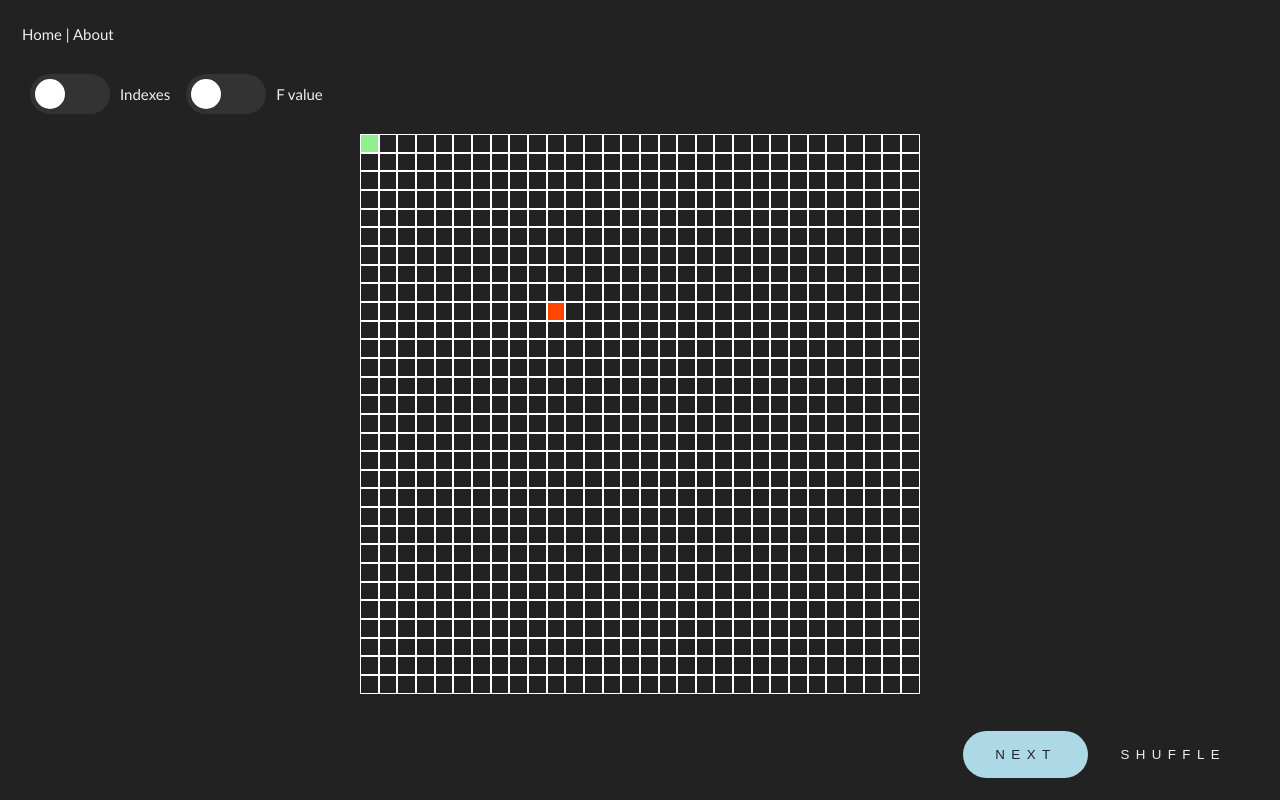
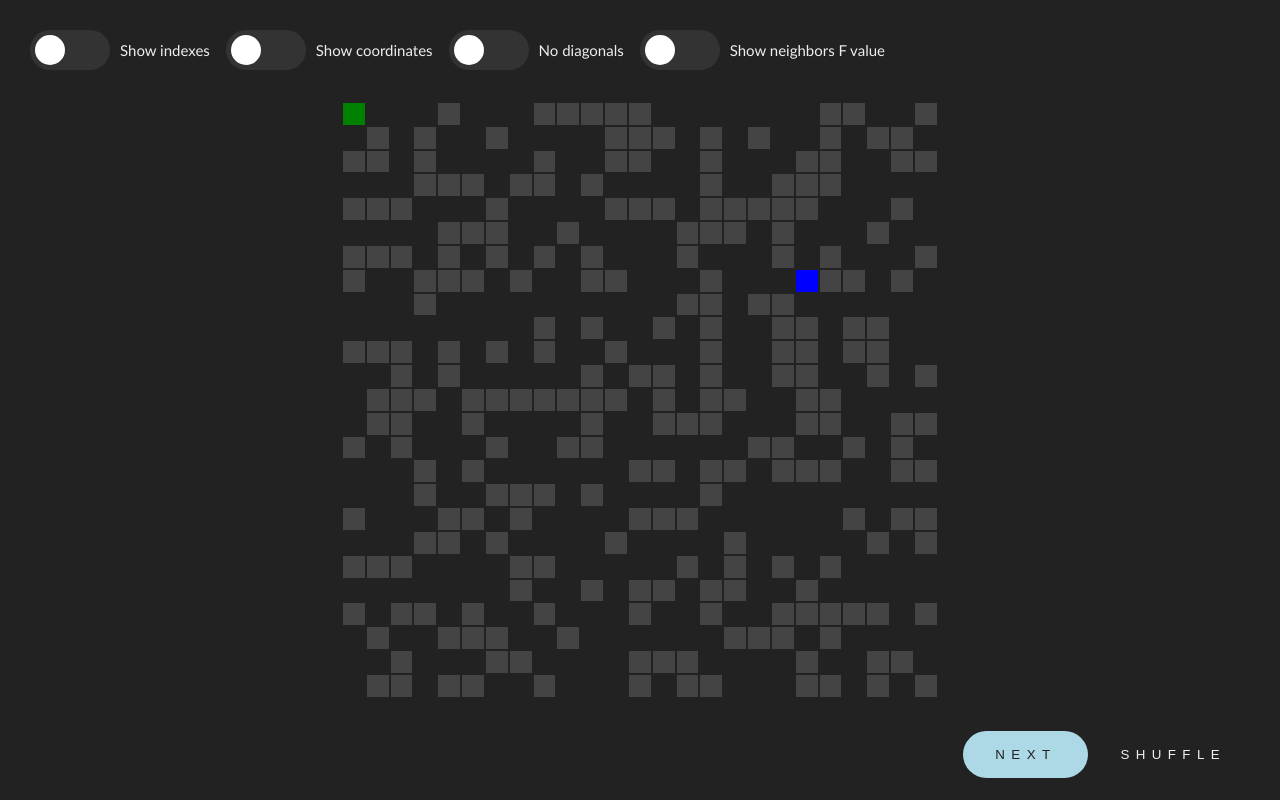
Before and after one commit to NicoloCavalli95horses/a-pathfinder, a Vue app: page / in a window 1280 px wide. Built offline with nearby package versions, Linux system fonts and the light colour scheme.

Commit message:
refactored, added diagonals control

```diff
--- a/package.json
+++ b/package.json
@@ -10,8 +10,7 @@
     "format": "prettier --write src/"
   },
   "dependencies": {
-    "vue": "^3.3.4",
-    "vue-router": "^4.2.5"
+    "vue": "^3.3.4"
   },
   "devDependencies": {
     "@rushstack/eslint-patch": "^1.3.3",
--- a/src/App.vue
+++ b/src/App.vue
@@ -1,12 +1,10 @@
 <template>
-  <nav>
-    <router-link to="/">Home</router-link> |
-    <router-link to="/about">About</router-link>
-  </nav>
-  <router-view />
+  <Home />
 </template>
 
-<script setup></script>
+<script setup>
+import Home from './views/Home.vue';
+</script>
 
 <style scoped lang="scss">
 nav {
--- a/src/assets/base.css
+++ b/src/assets/base.css
@@ -15,6 +15,7 @@
   font-weight: normal;
   user-select: none;
   overflow: hidden;
+  -webkit-tap-highlight-color:  rgba(255, 255, 255, 0);
 }
 
 body {
--- a/src/components/Board.vue
+++ b/src/components/Board.vue
@@ -10,11 +10,16 @@
           'start': start_index == (i * size + j),
           'end': end_index == (i * size + j),
           'active': indexes.includes(i * size + j),
+          'obstacle' : obstacles.includes(i * size + j)
         }"
       >
-        <div v-if="show_indexes" class="info"> <span>{{ i * size + j }}</span> </div>
+        <div v-if="show_indexes && !obstacles.includes(i * size + j)" class="info"> <span>{{ i * size + j }}</span> </div>
+        <div v-if="show_coordinates && neighbors[(i * size + j).toString()]?.x" class="info">
+          <span>x:{{ neighbors[(i * size + j).toString()].x.toFixed(1) }}</span>
+          <span>y:{{ neighbors[(i * size + j).toString()].y.toFixed(1) }}</span>
+        </div>
         <div v-if="show_f && neighbors[(i * size + j).toString()]?.f && !indexes.includes(i * size + j)" class="info">
-          <span>{{ (neighbors[(i * size + j).toString()].f / 10).toFixed(2) }}</span>
+          <span>{{ (neighbors[(i * size + j).toString()].f / 10).toFixed(1) }}</span>
         </div>
       </div>
     </template>
@@ -42,10 +47,13 @@ const props = defineProps({
   size: Number,
   shuffle: Number,
   show_f: Boolean,
+  tot_obstacles: Number,
   show_indexes: Boolean,
+  prevent_diagonals: Boolean,
+  show_coordinates: Boolean,
 })
 
-const emit = defineEmits(['solved'])
+const emit = defineEmits(['solved', 'nosolution'])
 
 // ===========================
 // Consts
@@ -55,6 +63,7 @@ const start_index  = ref( null );
 const active_index = ref( null );
 const end_index    = ref( null );
 const indexes      = ref( [] );
+const obstacles    = ref( [] );
 
 
 const start_cell = computed(() => {
@@ -74,49 +83,49 @@ const neighbors = computed(() => {
   }
   return {
     [active_index.value - props.size - 1]: function() { // top left
-      if ( active_index.value < props.size || !(active_index.value % props.size) ) {
+      if ( props.prevent_diagonals || obstacles.value.includes(active_index.value - props.size - 1) || active_index.value < props.size || !(active_index.value % props.size) ) {
         return null;
       }
       return getNeighborObj(active_index.value - props.size - 1);
     }(),
     [active_index.value - props.size]: function() { // top
-      if ( active_index.value < props.size ) {
+      if ( obstacles.value.includes(active_index.value - props.size) || active_index.value < props.size ) {
         return null;
       }
       return getNeighborObj(active_index.value - props.size);
     }(),
     [active_index.value - props.size + 1]: function() { // top-right
-      if ( active_index.value < props.size || !((active_index.value + 1) % props.size) ) {
+      if ( props.prevent_diagonals || obstacles.value.includes(active_index.value - props.size + 1) || active_index.value < props.size || !((active_index.value + 1) % props.size) ) {
         return null;
       }
       return getNeighborObj(active_index.value - props.size + 1);
     }(),
     [active_index.value - 1]: function() { // left
-      if ( !(active_index.value % props.size) ) {
+      if ( obstacles.value.includes(active_index.value - 1) || !(active_index.value % props.size) ) {
         return null;
       }
       return getNeighborObj(active_index.value - 1);
     }(),
     [active_index.value + 1]: function() { // right
-      if ( !((active_index.value + 1) % props.size) ) {
+      if ( obstacles.value.includes(active_index.value + 1) || !((active_index.value + 1) % props.size) ) {
         return null;
       }
       return getNeighborObj(active_index.value + 1);
     }(),
     [active_index.value + props.size - 1]: function() { // bottom left
-      if ( !(active_index.value % props.size) || active_index.value >= (Math.pow(props.size, 2) - props.size) ) {
+      if ( props.prevent_diagonals || obstacles.value.includes(active_index.value + props.size - 1) || !(active_index.value % props.size) || active_index.value >= (Math.pow(props.size, 2) - props.size) ) {
         return null;
       }
       return getNeighborObj(active_index.value + props.size - 1);
     }(),
     [active_index.value + props.size]: function() { // bottom
-      if ( active_index.value >= (Math.pow(props.size, 2) - props.size) ) {
+      if ( obstacles.value.includes(active_index.value + props.size) || active_index.value >= (Math.pow(props.size, 2) - props.size) ) {
         return null;
       }
       return getNeighborObj(active_index.value + props.size);
     }(),
     [active_index.value + props.size + 1]: function() { // bottom right
-      if ( !((active_index.value + 1) % props.size) || active_index.value >= (Math.pow(props.size, 2) - props.size) ) {
+      if ( props.prevent_diagonals || obstacles.value.includes(active_index.value + props.size + 1) || !((active_index.value + 1) % props.size) || active_index.value >= (Math.pow(props.size, 2) - props.size) ) {
         return null;
       }
       return getNeighborObj(active_index.value + props.size + 1);
@@ -133,7 +142,7 @@ function getNeighborObj( index ){
   const g = getG({ x, y });
   const h = getH({ x, y });
   const f = g + h;
-  return { g, h, f, index };
+  return { g, h, f, x, y, index };
 }
 
 function getG( cell ) {
@@ -157,6 +166,10 @@ function moveToNextCell() {
         && val.index != active_index.value
           && !indexes.value.includes(val.index));
 
+  if ( !valid_neighbors.length ) {
+    emit('nosolution');
+  }
+
   for (const n of valid_neighbors) {
     if ( n.f < min ) {
       min = n.f;
@@ -174,6 +187,19 @@ function randomInt(min, max) {
   return Math.floor(Math.random() * (max - min)) + min
 }
 
+function setRandomObstacles() {
+  const set = new Set();
+  const pickRandom = () => {
+    const random = randomInt(1, Math.pow(props.size,2));
+    (random != start_index.value && random != end_index.value ) ? set.add( random ) : pickRandom();
+  }
+
+  for ( let i=0; i < props.tot_obstacles; i++ ) {
+    pickRandom();
+  }
+  return Array.from( set );
+}
+
 //===========================
 // Watcher
 //===========================
@@ -186,6 +212,7 @@ watch(() => props.shuffle, () => {
   active_index.value = start_index.value;
   end_index.value    = randomInt(1, props.size * props.size);
   indexes.value      = [ start_index.value ];
+  obstacles.value    = setRandomObstacles();
 });
 
 //===========================
@@ -197,6 +224,7 @@ onMounted(() => {
     active_index.value = start_index.value;
     end_index.value    = randomInt(1, props.size * props.size);
     indexes.value      = [ start_index.value ];
+    obstacles.value    = setRandomObstacles();
   })
 })
 
@@ -209,22 +237,27 @@ onMounted(() => {
   margin: 0 auto;
   display: flex;
   flex-wrap: wrap;
-
   .cell {
     width: calc(100% / v-bind('props.size'));
     height: calc(100% / v-bind('props.size'));
-    border: 1px solid white;
-    &.start {
-      background-color: lightgreen;
-    }
-    &.end {
-      background-color: var(--color-secondary);
-    }
+    border: 1px solid #222;
     &.active {
       background-color: lightgreen;
     }
+    &.start {
+      background-color: green;
+    }
+    &.end {
+      background-color: blue;
+      &.active {
+        background-color: green;
+      }
+    }
     &.neighbor {
       background-color: var(--color-primary);
+    }
+    &.obstacle {
+      background-color: #444;
     }
     .info {
       display: grid;
--- a/src/main.js
+++ b/src/main.js
@@ -1,11 +1,6 @@
 import './assets/main.css'
-
 import { createApp } from 'vue'
 import App from './App.vue'
-import router from './router'
 
 const app = createApp(App)
-
-app.use(router)
-
 app.mount('#app')
--- a/src/router/index.js
+++ /dev/null
@@ -1,23 +0,0 @@
-import { createRouter, createWebHistory } from 'vue-router'
-import HomeView from '../views/HomeView.vue'
-
-const router = createRouter({
-  history: createWebHistory(import.meta.env.BASE_URL),
-  routes: [
-    {
-      path: '/',
-      name: 'home',
-      component: HomeView
-    },
-    {
-      path: '/about',
-      name: 'about',
-      // route level code-splitting
-      // this generates a separate chunk (About.[hash].js) for this route
-      // which is lazy-loaded when the route is visited.
-      component: () => import('../views/AboutView.vue')
-    }
-  ]
-})
-
-export default router
--- a/src/views/AboutView.vue
+++ /dev/null
@@ -1,40 +0,0 @@
-<template>
-  <div class="wrapper">
-    <h2>Project description</h2>
-    <p>The A* algorithm is an informed search algorithm, or a best-first search, meaning that it is formulated in terms of weighted graphs: starting from a specific starting node of a graph, it aims to find a path to the given goal node having the smallest cost (least distance travelled, shortest time, etc.). It does this by maintaining a tree of paths originating at the start node and extending those paths one edge at a time until its termination criterion is satisfied. Three main variables are considered in computing the shortest path:</p>
-    <ul>
-      <li><code>G</code>distance from the start node to the current node</li>
-      <li>
-        <code>H</code>distance from the current node to the target node (destination). It's an
-        optimistic measure that does not consider obstacles
-      </li>
-      <li><code>F</code>G + H</li>
-    </ul>
-    <p>The lower the F cost for a step, the more attractive the cell is</p>
-  </div>
-</template>
-
-<script setup></script>
-
-<style lang="scss" scoped>
-.wrapper {
-  display: flex;
-  flex-direction: column;
-  padding: 22px;
-  margin-top: 52px;
-  text-align: left;
-  ul {
-    margin-left: 22px;
-    li {
-      margin: 8px 0;
-    }
-  }
-  code {
-    background-color: #333;
-    padding: 6px 8px;
-    border-radius: 10px;
-    text-align: center;
-    margin-right: 6px;
-  }
-}
-</style>
--- /dev/null
+++ b/src/views/Home.vue
@@ -0,0 +1,116 @@
+<template>
+  <nav v-if="isDesktop">
+    <Toggle v-model:active="show.indexes" @click="setToggles('indexes')">Show indexes</Toggle>
+    <Toggle v-model:active="show.coordinates" @click="setToggles('coordinates')">Show coordinates</Toggle>
+    <Toggle v-model:active="show.diagonals" @click="setToggles('diagonals')">No diagonals</Toggle>
+    <Toggle v-model:active="show.f_value" @click="setToggles('f_value')">Show neighbors F value</Toggle>
+  </nav>
+  <Board
+    class="board"
+    :next="next"
+    :size="size"
+    :shuffle="shuffle"
+    :show_f="show.f_value"
+    :show_coordinates="show.coordinates"
+    :prevent_diagonals="show.diagonals"
+    :tot_obstacles="tot_obstacles"
+    :show_indexes="show.indexes"
+    @solved="idx => { indexes = idx; solved = true; }"
+    @nosolution="solvable = false"
+  />
+
+  <template v-if="solved || !solvable">
+    <div class="fixed-center">
+      <h2 v-if="solved">Solved in {{ indexes.length }} steps</h2>
+      <h2 v-else>No solution found</h2>
+    </div>
+  </template>
+
+  <div class="fixed-right">
+    <Btn class="t-22" :def="true" text="next" :disabled="solved || !solvable" @click="next++" />
+    <Btn class="t-22" text="shuffle" @click="() => { shuffle++; solved = false; solvable = true; }" />
+  </div>
+</template>
+
+<script setup>
+//===========================
+// Imports
+//===========================
+import {
+  ref,
+  computed,
+  reactive,
+} from 'vue';
+
+import Btn    from '../components/Btn.vue';
+import Board  from '../components/Board.vue';
+import Toggle from '../components/Toggle.vue';
+
+//===========================
+// Consts
+//===========================
+const next          = ref( 0 );
+const shuffle       = ref( 0 );
+const size          = ref( 25 );
+const indexes       = ref( [] );
+const solved        = ref( false );
+const solvable      = ref( true );
+const tot_obstacles = ref( Math.round(Math.pow(size.value, 2)/2) );
+
+const show = reactive({
+  indexes: false,
+  f_value: false,
+  diagonals: false,
+  coordinates: false,
+});
+
+const isDesktop = computed( () => window?.innerWidth > 500 );
+
+//===========================
+// Functions
+//===========================
+function setToggles(value) {
+  for (const key in show) {
+    if (key != value && key != 'neighborn') {
+      show[key] = false
+    }
+  }
+}
+</script>
+
+<style lang="scss" scoped>
+nav {
+  position: absolute;
+  display: flex;
+  flex-wrap: wrap;
+  padding: 22px;
+}
+.board {
+  position: absolute;
+  top: 50%;
+  left: 50%;
+  transform: translate(-50%, -50%);
+  width: 100vw;
+  height: 100vw;
+  max-width: 80vh;
+  max-height: 80vh;
+  padding: 22px;
+}
+
+.fixed-right {
+  position: fixed;
+  bottom: 22px;
+  right: 22px;
+}
+.fixed-center {
+  position: fixed;
+  top: 50%;
+  left: 50%;
+  transform: translate(-50%, -50%);
+}
+
+h2 {
+  white-space: nowrap;
+}
+
+</style>
--- a/src/views/HomeView.vue
+++ /dev/null
@@ -1,98 +0,0 @@
-<template>
-  <div class="main">
-    <nav>
-      <Toggle v-model:active="show.indexes" @click="setToggles('indexes')">Indexes</Toggle>
-      <Toggle v-model:active="show.f_value" @click="setToggles('f_value')">F value</Toggle>
-    </nav>
-
-    <div class="board-wrapper">
-      <Board
-        class="board"
-        :next="next"
-        :size="size"
-        :shuffle="shuffle"
-        :show_f="show.f_value"
-        :show_indexes="show.indexes"
-        @solved="idx => { indexes = idx; solved = true; }" />
-      <template v-if="solved">
-        <div class="c-text info">
-          <p>Solved in: {{ indexes.length }} steps</p>
-        </div>
-      </template>
-    </div>
-
-    <div class="fixed-right">
-      <Btn class="t-22" :def="true" text="next" :disabled="solved" @click="next++" />
-      <Btn class="t-22" text="shuffle" @click="() => { shuffle++; solved = false; }" />
-    </div>
-  </div>
-</template>
-
-<script setup>
-//===========================
-// Imports
-//===========================
-import {
-  ref,
-  reactive
-} from 'vue';
-
-import Btn    from '../components/Btn.vue';
-import Board  from '../components/Board.vue';
-import Toggle from '../components/Toggle.vue';
-
-//===========================
-// Consts
-//===========================
-const next    = ref( 0 )
-const shuffle = ref( 0 )
-const size    = ref( 30 )
-const indexes = ref( [] )
-const solved  = ref( false )
-
-const show = reactive({
-  indexes: false,
-  f_value: false,
-})
-
-//===========================
-// Functions
-//===========================
-function setToggles(value) {
-  for (const key in show) {
-    if (key != value && key != 'neighborn') {
-      show[key] = false
-    }
-  }
-}
-</script>
-
-<style lang="scss" scoped>
-.main {
-  width: 100%;
-  height: 100vh;
-  padding: 22px;
-
-  .board-wrapper {
-    .board {
-      max-width: 70vh;
-      max-height: 70vh;
-      min-width: 230px;
-      min-height: 230px;
-      width: 50vw;
-      height: 50vw;
-    }
-    margin: 12px;
-  }
-  nav {
-    margin-top: 44px;
-    width: 100%;
-    display: flex;
-  }
-  .fixed-right {
-    position: fixed;
-    bottom: 22px;
-    right: 22px;
-  }
-}
-</style>
```
Also changed, not shown: 1 other file (tests, documents, lock files or other folders).
